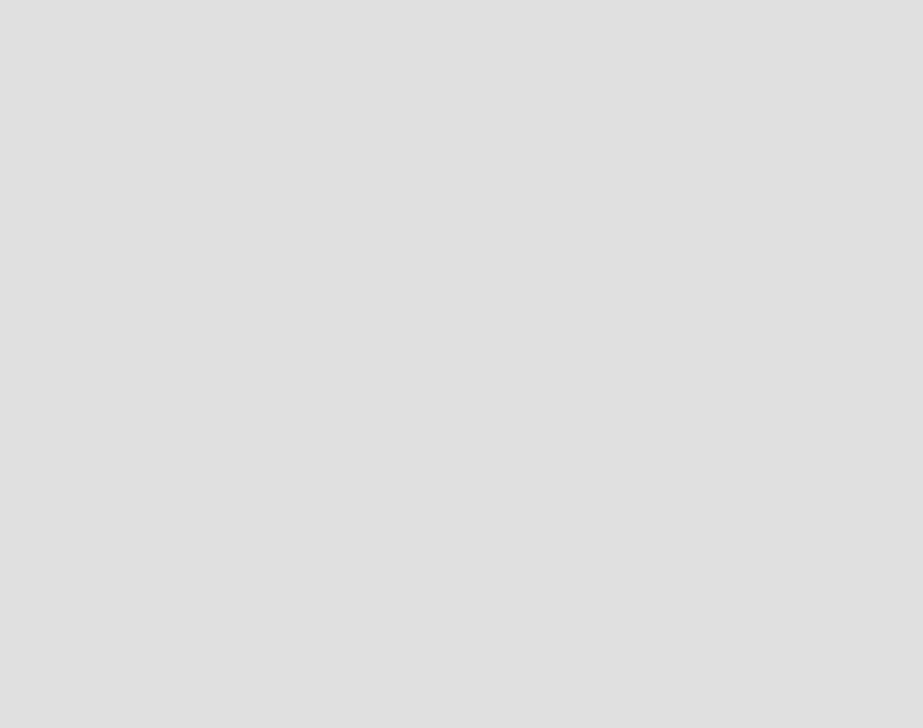
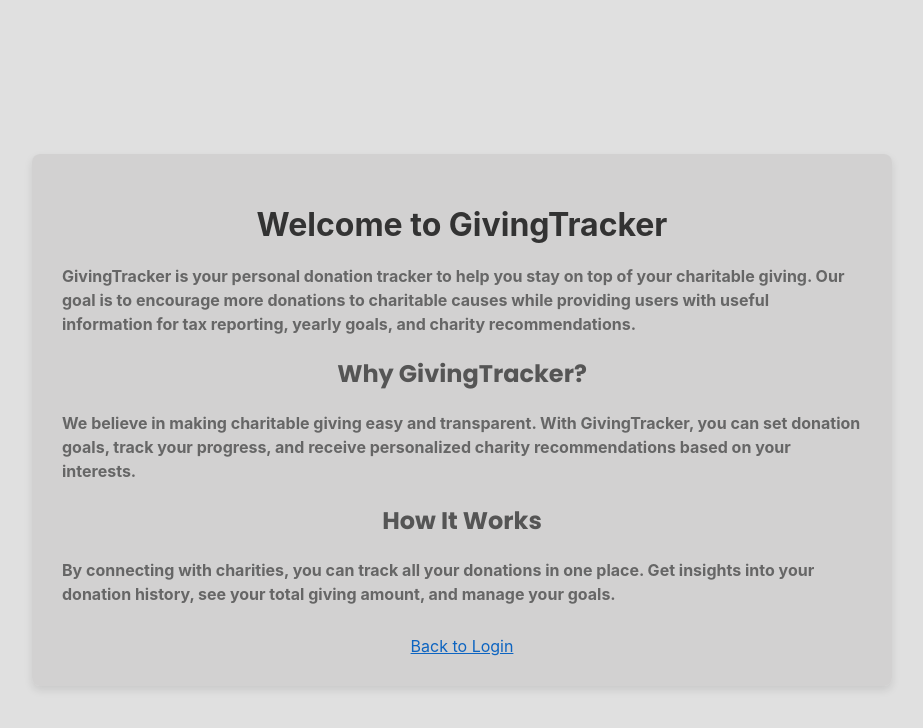
Before and after one commit to Kirint27/DonateWise, a React (Create React App) app in the folder frontend/: page /LearnMore in a window 1280 px wide. Before the commit this address had no page. Shown: the top 728 px of the page, without its empty margins (178-1101 px from the left). Built offline with nearby package versions, Linux system fonts and the light colour scheme.

Commit message:
add learn more page

```diff
--- a/frontend/src/App.jsx
+++ b/frontend/src/App.jsx
@@ -6,11 +6,14 @@ import { BrowserRouter as Router, Routes, Route } from "react-router-dom";
 import PrivateRoute from "./PrivateRoute";
 import TaxReporting from "./containers/TaxReporting/TaxReporting";
 import Account from "./containers/Account/Account";
+import LearnMore from "./containers/LearnMore/LearnMore";
 const App = () => {
   return (
     <Router>
       <Routes>
         <Route path="/" element={<Login />} />
+        <Route path="/LearnMore" element={<LearnMore />} />
+
         <Route path="/register" element={<Account />} />
         <Route
           path="/dashboard"
@@ -20,7 +23,7 @@ const App = () => {
           path="/CharitySearch"
           element={<PrivateRoute element={<CharitySearch />} />}
         />
-             <Route
+        <Route
           path="/tax-reporting"
           element={<PrivateRoute element={<TaxReporting />} />}
         />
--- /dev/null
+++ b/frontend/src/containers/LearnMore/LearnMore.jsx
@@ -0,0 +1,33 @@
+import React from "react";
+import { Link } from "react-router-dom";
+import styles from "./LearnMore.module.scss"; // Update with the correct path to your styles
+
+const LearnMorePage = () => {
+  return (
+    <div className={styles.pageContainer}>
+      <div className={styles.contentContainer}>
+        <h1 className={styles.title}>Welcome to GivingTracker</h1>
+        <p className={styles.description}>
+          GivingTracker is your personal donation tracker to help you stay on top of your charitable giving.
+          Our goal is to encourage more donations to charitable causes while providing users with useful information
+          for tax reporting, yearly goals, and charity recommendations.
+        </p>
+        <h2 className={styles.sectionTitle}>Why GivingTracker?</h2>
+        <p className={styles.description}>
+          We believe in making charitable giving easy and transparent. With GivingTracker, you can set donation goals,
+          track your progress, and receive personalized charity recommendations based on your interests.
+        </p>
+        <h2 className={styles.sectionTitle}>How It Works</h2>
+        <p className={styles.description}>
+          By connecting with charities, you can track all your donations in one place. Get insights into your
+          donation history, see your total giving amount, and manage your goals.
+        </p>
+        <div className={styles.learnMoreLink}>
+          <Link to="/" className={styles.backLink}>Back to Login</Link>
+        </div>
+      </div>
+    </div>
+  );
+};
+
+export default LearnMorePage;
--- /dev/null
+++ b/frontend/src/containers/LearnMore/LearnMore.module.scss
@@ -0,0 +1,52 @@
+.pageContainer {
+    padding: 20px;
+    height: 100vh;
+    display: flex;
+    justify-content: center;
+    align-items: center;
+  }
+
+  .contentContainer {
+    max-width: 800px;
+    width: 100%;
+    background-color: #d0cececa;
+    padding: 30px;
+    border-radius: 8px;
+    box-shadow: 0px 4px 8px rgba(0, 0, 0, 0.1);
+  }
+
+  .title {
+    font-size: 2rem;
+    color: #333;
+    text-align: center;
+    margin-bottom: 20px;
+  }
+
+  .sectionTitle {
+    font-size: 1.5rem;
+    color: #555;
+    margin-top: 20px;
+  }
+
+  .description {
+    font-size: 1rem;
+    color: #666;
+    line-height: 1.5;
+    margin-top: 10px;
+  }
+
+  .learnMoreLink {
+    margin-top: 30px;
+    text-align: center;
+  }
+
+  .backLink {
+    font-size: 1rem;
+    color: #0d64c1;
+    text-decoration: underline;
+    cursor: pointer;
+  }
+
+  .backLink:hover {
+    color: #0a4c8f;
+  }
```
Also changed, not shown: 1 other file (tests, documents, lock files or other folders).
